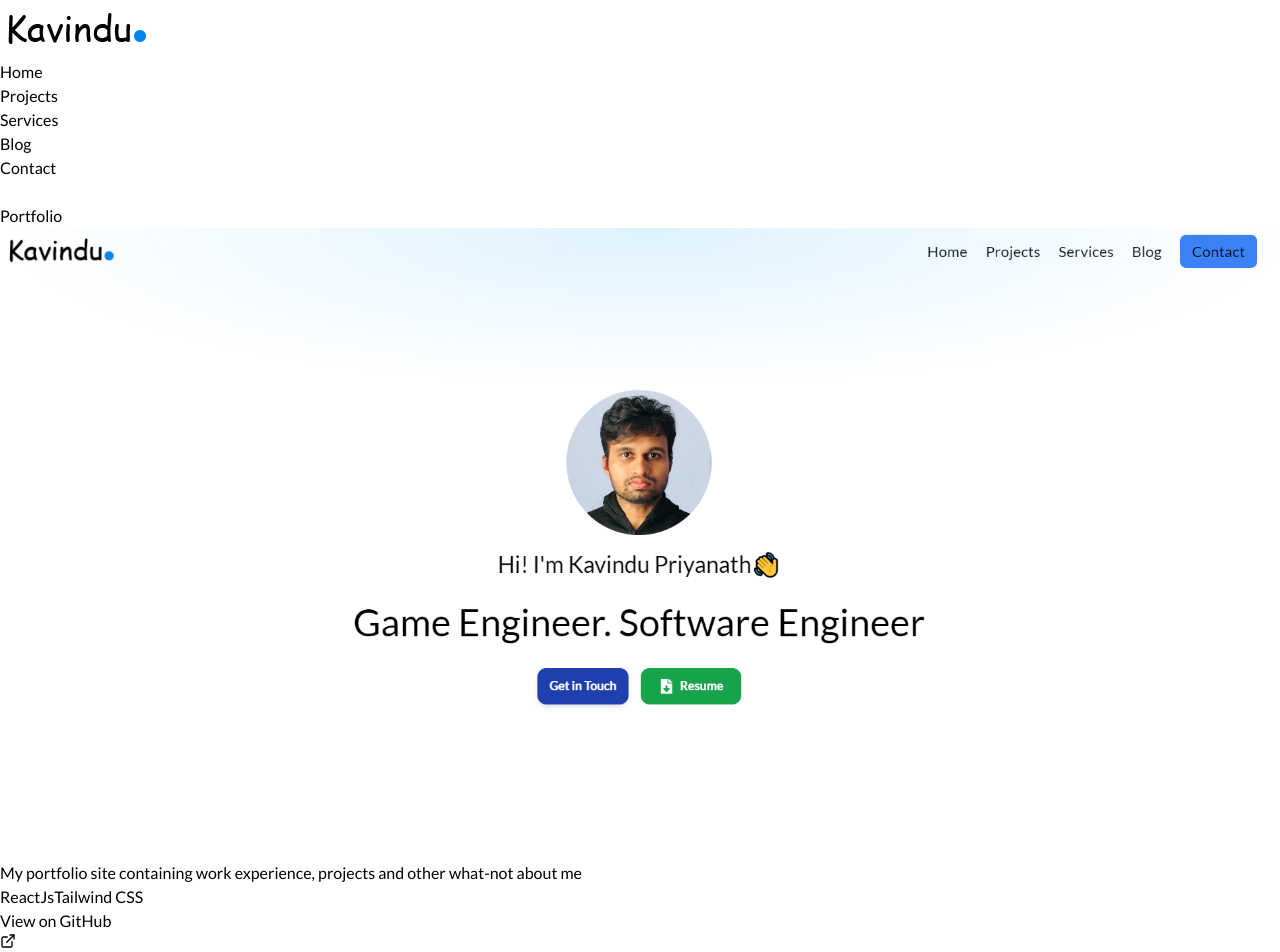
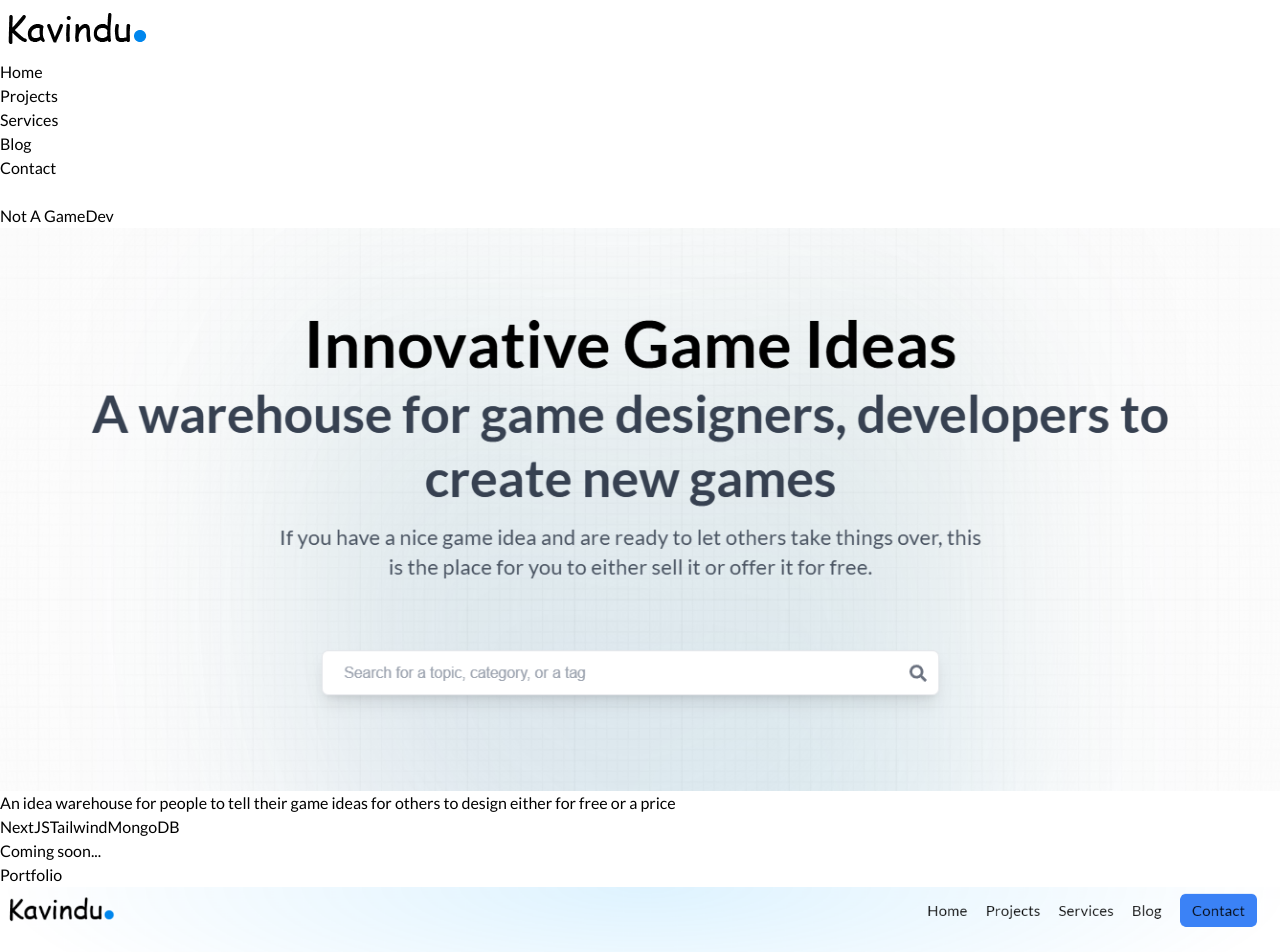
Before and after one commit to KavinduPriyanath/Kavindu-Priyanath, a React (Vite) app: page /software in a window 1280 px wide. Shown: the top 952 px of the page. Built offline with nearby package versions, Linux system fonts and the light colour scheme.

Commit message:
Normal Version - V5

```diff
--- a/src/components/Software.jsx
+++ b/src/components/Software.jsx
@@ -35,15 +35,19 @@ const Software = () => {
             ))}
           </div>
 
-          {/* GitHub Button */}
+          {/* GitHub Button or Coming Soon */}
+          {software.released ? (
             <a
               href={software.github}
               target="_blank"
               rel="noopener noreferrer"
               className="flex inline-block text-center text-black py-2 pl-2 rounded hover:text-blue-600"
             >
-            <span className='mr-1'>View on GitHub </span> <FiExternalLink className='mt-1' />
+              <span className='mr-1'>View on GitHub</span> <FiExternalLink className='mt-1' />
             </a>
+          ) : (
+            <p className="text-gray-500 text-center py-2">Coming soon...</p>
+          )}
         </div>
       ))}
     </div>
--- a/src/constants/index.js
+++ b/src/constants/index.js
@@ -24,6 +24,7 @@ import FalseReality from "../assets/games/FalseReality.png"
 import SkyPrison from "../assets/games/SkyPrison.png"
 
 //import software icons
+import NotAGameDev from "../assets/software/notagamedev.png";
 import Portfolio from "../assets/software/portfolio.png";
 import IndieAbode from "../assets/software/indieabode.png";
 import Paimon from "../assets/software/paimon.png";
@@ -230,15 +231,29 @@ export const GAMES = [
 
 export const SOFTWARE = [
   {
+    title: "Not A GameDev",
+    image: NotAGameDev,
+    github: "https://github.com/KavinduPriyanath/Kavindu-Priyanath",
+    tags: [
+      "NextJS",
+      "Tailwind",
+      "MongoDB"
+    ],
+    description:
+      "An idea warehouse for people to tell their game ideas for others to design either for free or a price",
+    released: false
+  },
+  {
     title: "Portfolio",
     image: Portfolio,
     github: "https://github.com/KavinduPriyanath/Kavindu-Priyanath",
     tags: [
       "ReactJs",
-      "Tailwind CSS",
+      "Tailwind",
     ],
     description:
       "My portfolio site containing work experience, projects and other what-not about me",
+    released: true
   },
   {
     title: "Algorithmia Client Portal",
@@ -247,9 +262,11 @@ export const SOFTWARE = [
     tags: [
       "MERN",
       "Bootstrap",
+      "PayHere"
     ],
     description:
       "A Web portal for advertisers to interact with 'Algorithmia' game in real time",
+    released: true
   },
   {
     title: "IndieAbode",
@@ -263,6 +280,7 @@ export const SOFTWARE = [
     ],
     description:
       "A fully functional game site with tools for gamers, publishers and developers alike",
+    released: true
   },
   {
     title: "Paimon's Gossips",
@@ -275,6 +293,7 @@ export const SOFTWARE = [
     ],
     description:
       "A simple region based chatroom inspired by Genshin Impact game's content",
+    released: true
   },
   {
     title: "MadHack 2.0 Final",
@@ -287,6 +306,7 @@ export const SOFTWARE = [
     ],
     description:
       "A mobile application made for MadHack 2.0 final round under 24 hours",
+    released: true
   },
   {
     title: "Assembly Quiz Game",
@@ -298,6 +318,7 @@ export const SOFTWARE = [
     ],
     description:
       "A simple quiz game written in Assembly language on Kali Linux using nasm x64",
+    released: true
   },
   {
     title: "Campus Bot",
@@ -310,5 +331,6 @@ export const SOFTWARE = [
     ],
     description:
       "A simple bot for checking VLE, marking attendance and checking deadlines",
+    released: true
   },
 ];
```
Also changed, not shown: src/assets/software/notagamedev.png (added). Lines whose indentation alone changed are shown as unchanged.
